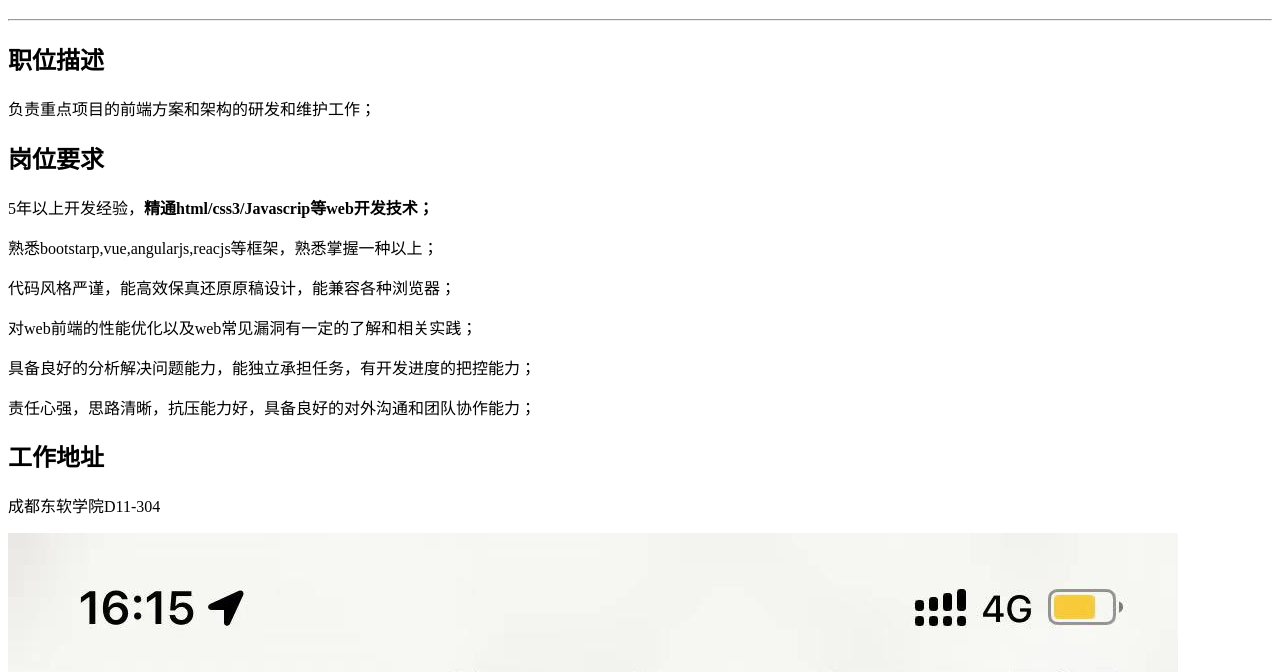
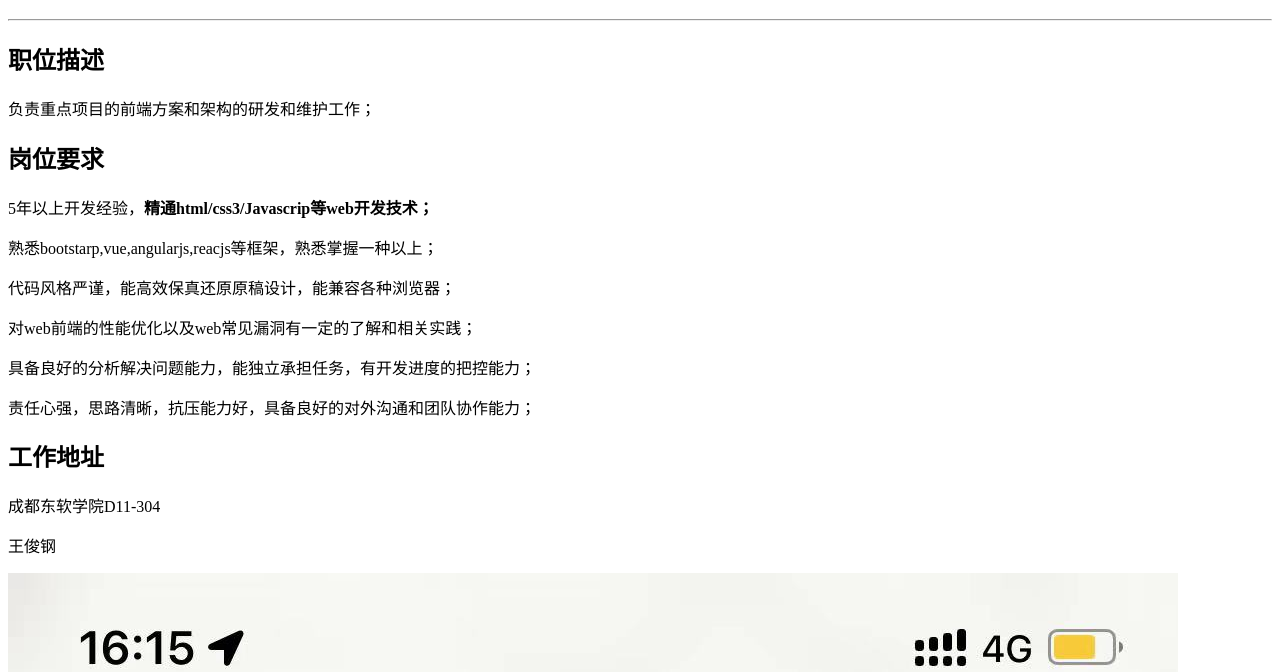
Before and after one commit to biaomima/nidie, a plain HTML site: page 实际操作/操作一/前端招聘.html in a window 1280 px wide. Shown: the part 70-742 px from the top of the page. Drawn offline with Linux system fonts and the light colour scheme.

Commit message:
Update 前端招聘.html

```diff
--- a/实际操作/操作一/前端招聘.html
+++ b/实际操作/操作一/前端招聘.html
@@ -20,6 +20,7 @@
     <p>责任心强，思路清晰，抗压能力好，具备良好的对外沟通和团队协作能力；</p>
     <h2>工作地址</h2>
     <p>成都东软学院D11-304</p>
+    <p>王俊钢<p>
     <img src="../images/1.jpg" alt="">
 </body>
 </html>
```
